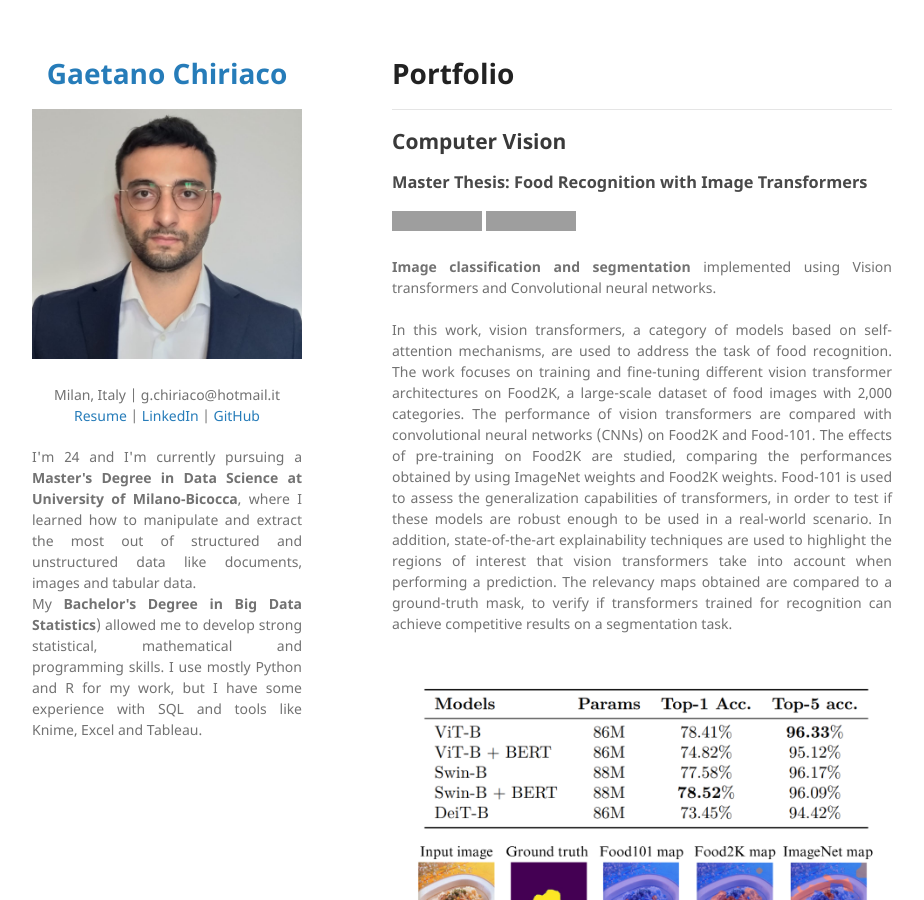
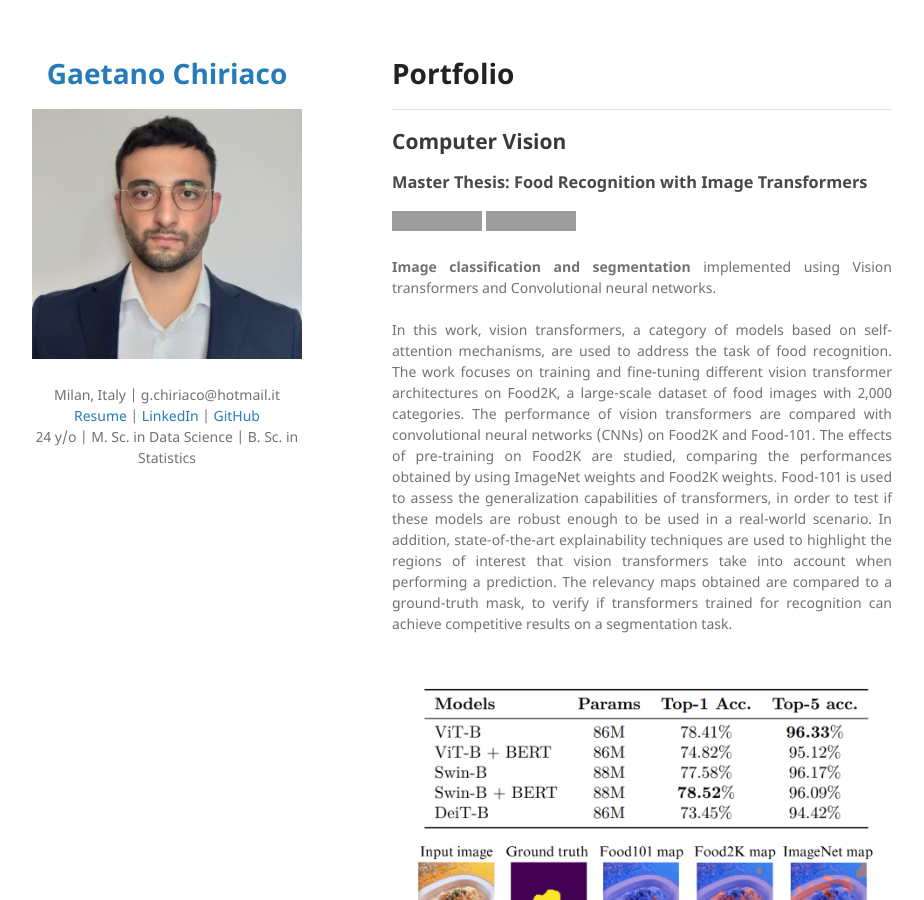
Before and after one commit to gaetanochiriaco/minimal-portfolio, a Jekyll site: the page built from index.md, in a window 1280 px wide and 900 px high. Shown: the whole window, without its empty margins (178-1102 px from the left). Built offline with Jekyll 4.4.1, drawn with Linux system fonts in a browser that asks for light colours; our own code applies the rules of GitHub Pages for plain Markdown files; grey boxes are pictures that could not be loaded.

Commit message:
fixed config

```diff
--- a/_config.yml
+++ b/_config.yml
@@ -8,14 +8,8 @@ description:
   <br> <a href="pdf/CV_ENG.pdf">Resume</a> |
   <a href="https://www.linkedin.com/in/gaetano-chiriaco-68085820b/">LinkedIn</a> |
   <a href="https://github.com/gaetanochiriaco">GitHub</a>
-  </p>
+  <br> 24 y/o | M. Sc. in Data Science | B. Sc. in Statistics </p>
 
-  <p align="justify">
-  I'm 24 and I'm currently pursuing a <b>Master's Degree in Data Science at University of Milano-Bicocca</b>, where I learned how to manipulate and extract the most out of structured and unstructured data like documents, images and tabular data.
-  <br>
-  My <b>Bachelor's Degree in Big Data Statistics</b>) allowed me to develop strong statistical, mathematical and programming skills.
-  I use mostly Python and R for my work, but I have some experience with SQL and tools like Knime, Excel and Tableau.
-  <br><br>
-  </p>
+
 
 theme: jekyll-theme-minimal
```
